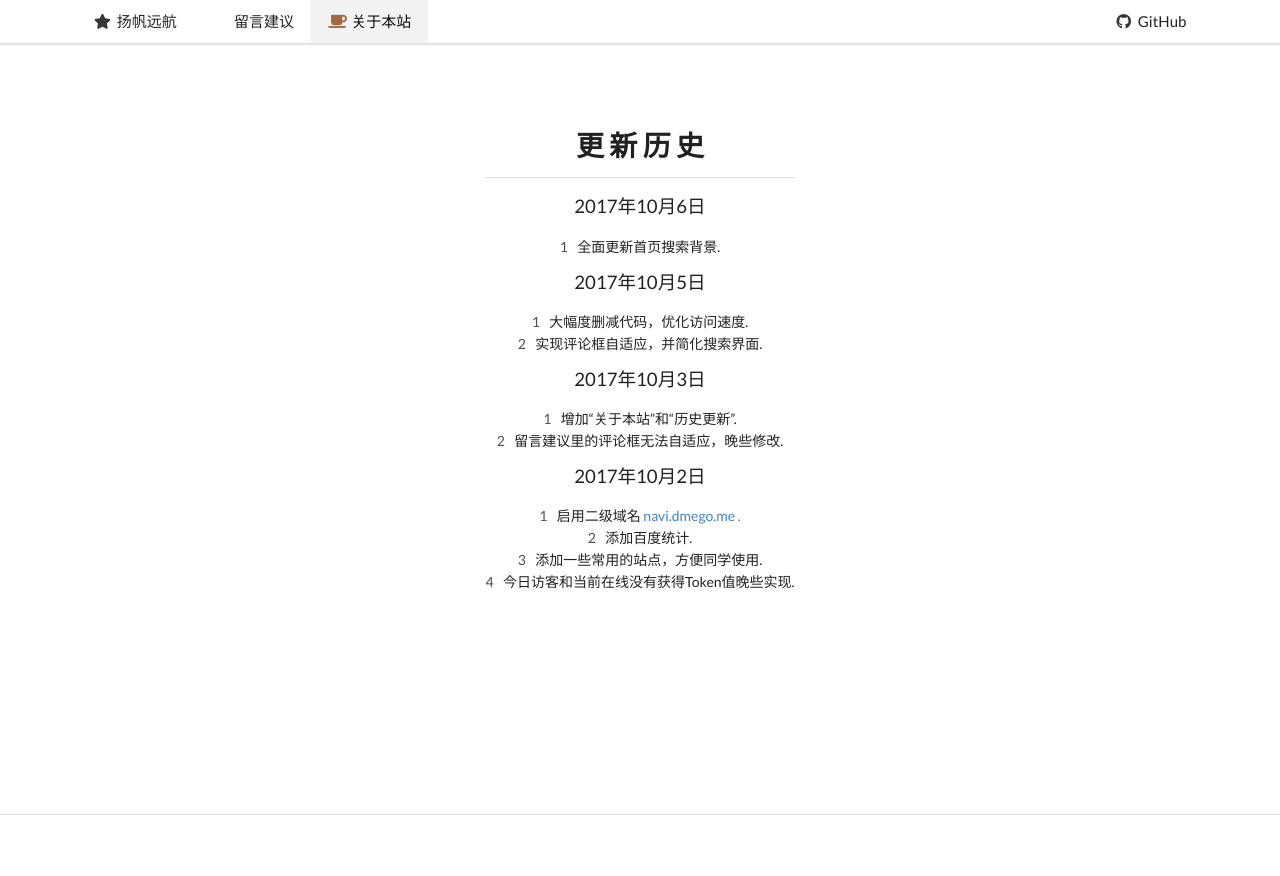
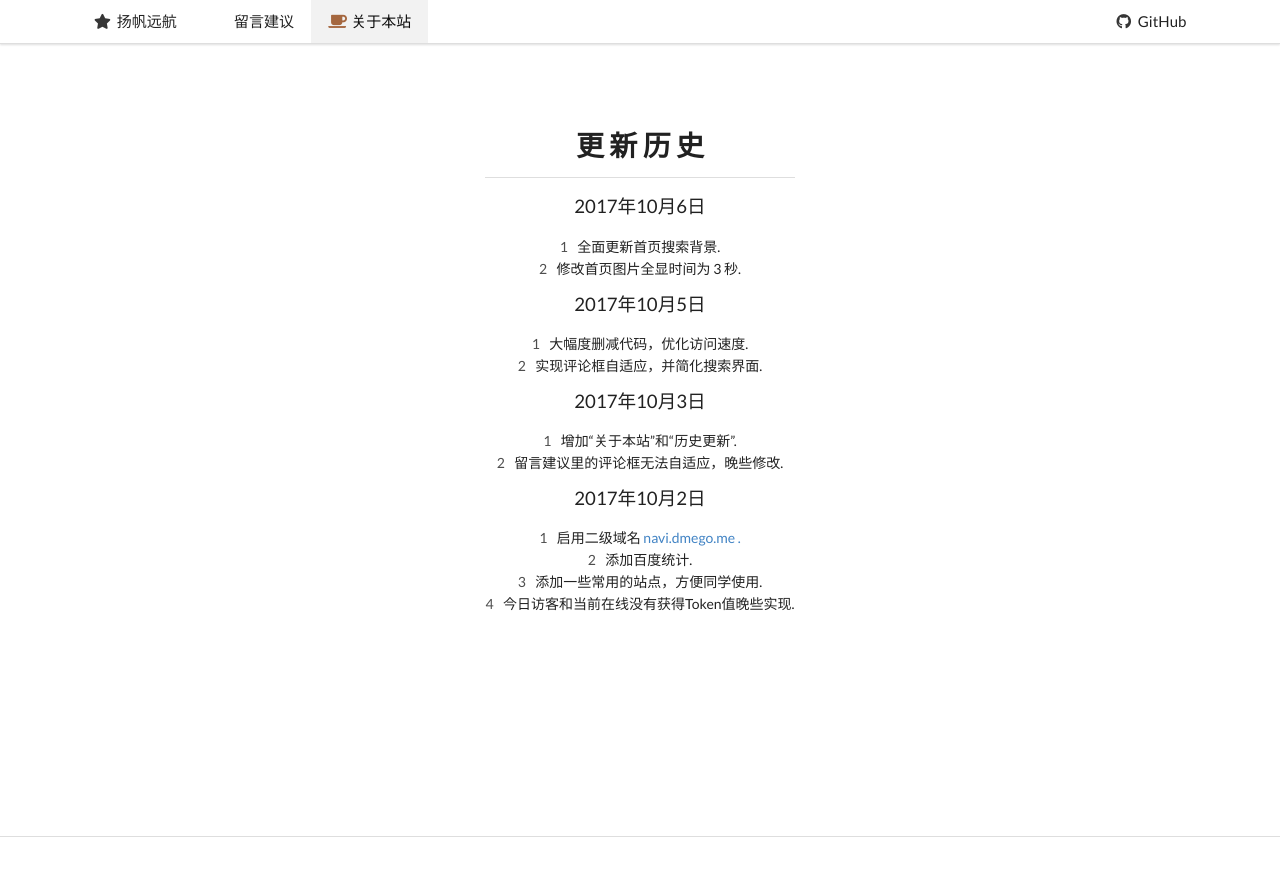
Before and after one commit to dmego/dmegonavi.github.io, a Jekyll site: the page built from donate/index.html, in a window 1280 px wide and 900 px high, scrolled down 637 px. Shown: the top 876 px of the window. Built offline with Jekyll 4.4.1, drawn with Linux system fonts in a browser that asks for light colours; comment, search, counter and statistics services are not loaded; a style sheet for code colours, icons or effects is not loaded.

Commit message:
更新历史

```diff
--- a/donate/index.html
+++ b/donate/index.html
@@ -25,6 +25,7 @@ donate: true
                 <p>  2017年10月6日</p>
                 <ol class="ui list">
                     <li>全面更新首页搜索背景.</li>
+                    <li>修改首页图片全显时间为 3 秒.</li>
                 </ol>
                 <p>  2017年10月5日</p>
                 <ol class="ui list">
```
